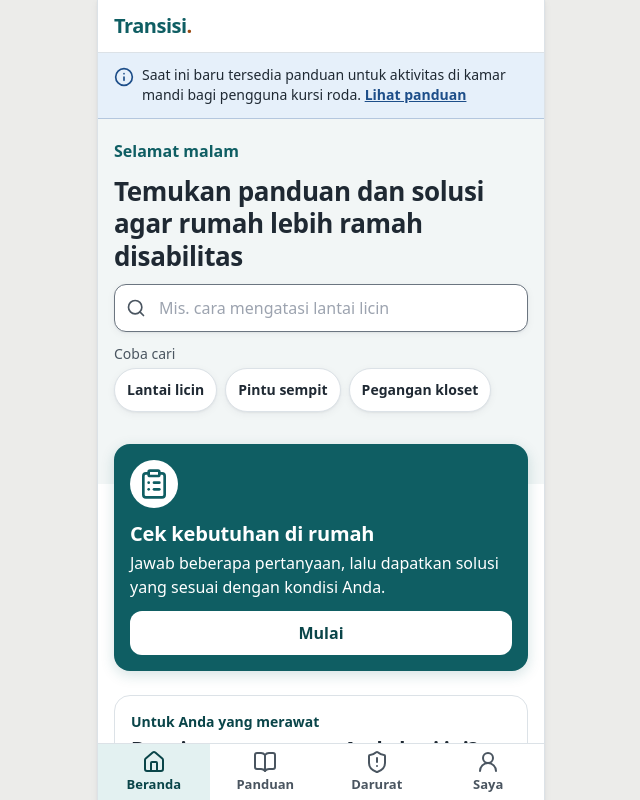
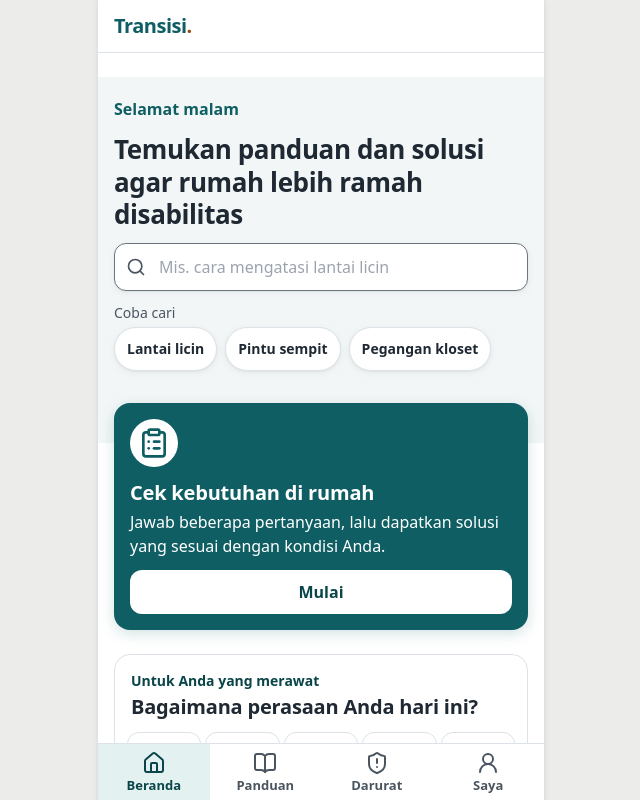
Before and after one commit to titohanafi/transisidnr, a React (Vite) app: page / in a window 1280 px wide. Shown: the top 800 px of the page, without its empty margins (319-959 px from the left). Built offline with nearby package versions, Linux system fonts and the light colour scheme.

Commit message:
Banner cakupan dipindah dari Beranda ke hasil pencarian
Co-Authored-By: Claude Sonnet 5.5 <noreply@anthropic.com>

```diff
--- a/content/ui.json
+++ b/content/ui.json
@@ -17,8 +17,6 @@
         "deskripsi": "Lihat satu hal untuk hari ini dan langkah berikutnya.",
         "tombol": "Buka Panduan Saya"
       },
-      "cakupan": "Saat ini baru tersedia panduan untuk aktivitas di kamar mandi bagi pengguna kursi roda.",
-      "semua": "Lihat panduan",
       "cari": { "label": "Temukan panduan dan solusi agar rumah lebih ramah disabilitas", "placeholder": "Mis. cara mengatasi lantai licin", "tombol": "Cari", "saranJudul": "Coba cari", "saran": ["Lantai licin", "Pintu sempit", "Pegangan kloset"] }
     }
   },
@@ -388,7 +386,7 @@
     "ajakanRencana": "Lihat Panduan Saya",
     "aksiKartu": "Aksi untuk panduan ini",
     "semuaPanduan": "Kembali ke semua panduan",
-    "cari": { "label": "Cari panduan", "placeholder": "Mis. cara mengatasi lantai licin", "tombol": "Cari", "hapus": "Hapus pencarian", "kosong": "Tidak ada panduan yang cocok. Coba kata lain, atau cek kebutuhan di rumah supaya langkahnya disesuaikan dengan kondisi Anda." },
+    "cari": { "label": "Cari panduan", "placeholder": "Mis. cara mengatasi lantai licin", "tombol": "Cari", "hapus": "Hapus pencarian", "cakupan": "Saat ini baru tersedia panduan untuk aktivitas di kamar mandi bagi pengguna kursi roda.", "kosong": "Tidak ada panduan yang cocok. Coba kata lain, atau cek kebutuhan di rumah supaya langkahnya disesuaikan dengan kondisi Anda." },
     "lainnya": { "judul": "Lainnya", "alat": "Daftar alat", "ahli": "Peran ahli dan tukang" },
     "judulFilter": {
       "semua": "Semua panduan",
--- a/src/domain/schema.ts
+++ b/src/domain/schema.ts
@@ -150,8 +150,6 @@ export const uiSchema = z
         judul: teks,
         susun: z.object({ judul: teks, deskripsi: teks, tombol: teks }),
         lanjut: z.object({ judul: teks, deskripsi: teks, tombol: teks }),
-        cakupan: teks,
-        semua: teks,
         cari: z.object({ label: teks, placeholder: teks, tombol: teks, saranJudul: teks, saran: z.array(teks).min(1) }),
       }),
     }),
@@ -222,7 +220,7 @@ export const uiSchema = z
       judul: teks, pengantar: teks, kosongFilter: teks, caregiver: teks,
       ajakanJudul: teks, ajakanBelum: teks, ajakanMulai: teks, ajakanSudah: teks, ajakanRencana: teks, aksiKartu: teks,
       semuaPanduan: teks,
-      cari: z.object({ label: teks, placeholder: teks, tombol: teks, hapus: teks, kosong: teks }),
+      cari: z.object({ label: teks, placeholder: teks, tombol: teks, hapus: teks, kosong: teks, cakupan: teks }),
       lainnya: z.object({ judul: teks, alat: teks, ahli: teks }),
       judulFilter: z.object({ semua: teks, alat: teks, ahli: teks }),
       pengantarFilter: z.object({ semua: teks, alat: teks, ahli: teks }),
--- a/src/screens/Beranda.tsx
+++ b/src/screens/Beranda.tsx
@@ -1,4 +1,4 @@
-import { Info, Search } from "lucide-react";
+import { Search } from "lucide-react";
 import { Link, useNavigate } from "react-router-dom";
 import { CheckIn } from "../components/CheckIn";
 import { Halaman } from "../components/Halaman";
@@ -9,27 +9,6 @@ import { useStore } from "../state/store";
 
 const { app, beranda } = konten.ui;
 const { pilih } = beranda;
-
-// Info cakupan layanan. Pengunjung baru melihatnya sebagai banner di atas; yang sudah menjawab
-// melihatnya sebagai catatan kecil di dasar halaman agar bagian atas dipakai untuk aksinya.
-function Cakupan({ banner }: { banner: boolean }) {
-  const isi = (
-    <>
-      <Info className="mt-0.5 h-5 w-5 shrink-0 text-info" strokeWidth={2} aria-hidden="true" focusable="false" />
-      <p className="text-kecil text-tinta">
-        {pilih.cakupan}{" "}
-        <Link to="/jelajah" className="whitespace-nowrap py-2 font-semibold text-info underline">
-          {pilih.semua}
-        </Link>
-      </p>
-    </>
-  );
-  return banner ? (
-    <aside className="-mx-4 -mt-6 flex items-start gap-2 border-b border-info/25 bg-info-muda px-4 py-3">{isi}</aside>
-  ) : (
-    <aside className="flex items-start gap-2 rounded-kartu bg-info-muda px-3 py-3">{isi}</aside>
-  );
-}
 
 // Satu tindakan utama: belum menjawab -> cek kebutuhan; sudah -> lanjutkan panduan. Urutan mengikuti keadaan pengguna.
 export function Beranda() {
@@ -126,8 +105,6 @@ export function Beranda() {
     <Halaman judul={app.nama}>
       <h2 className="sr-only">{pilih.judul}</h2>
 
-      {!adaJawaban && <Cakupan banner />}
-
       <div className="flex flex-col gap-bagian">
         {adaJawaban ? (
           <>
@@ -142,7 +119,6 @@ export function Beranda() {
           </>
         )}
         <CheckIn />
-        {adaJawaban && <Cakupan banner={false} />}
       </div>
     </Halaman>
   );
--- a/src/screens/Jelajah.tsx
+++ b/src/screens/Jelajah.tsx
@@ -1,3 +1,4 @@
+import { Info } from "lucide-react";
 import { useState } from "react";
 import { useLocation, useParams } from "react-router-dom";
 import { DaftarAhli } from "../components/DaftarAhli";
@@ -100,6 +101,13 @@ function Daftar({ awal }: { awal: Filter }) {
             className="mt-1 min-h-sentuh w-full rounded-tombol border border-garisKontrol bg-white px-3 text-base"
           />
         </div>
+      )}
+
+      {filter === "semua" && cari.trim() !== "" && (
+        <aside className="mt-4 flex items-start gap-2 rounded-kartu bg-info-muda p-3">
+          <Info className="mt-0.5 h-5 w-5 shrink-0 text-info" strokeWidth={2} aria-hidden="true" focusable="false" />
+          <p className="text-kecil text-tinta">{t.cari.cakupan}</p>
+        </aside>
       )}
 
       {filter === "semua" && (
```
